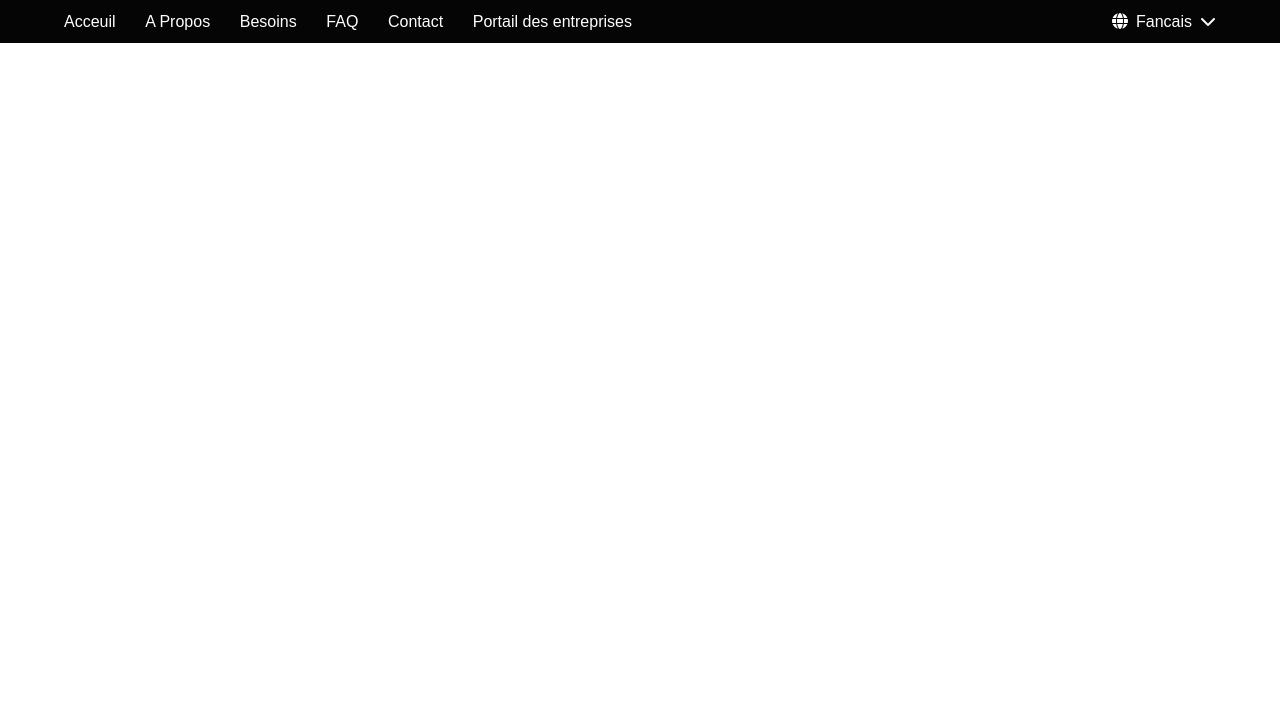
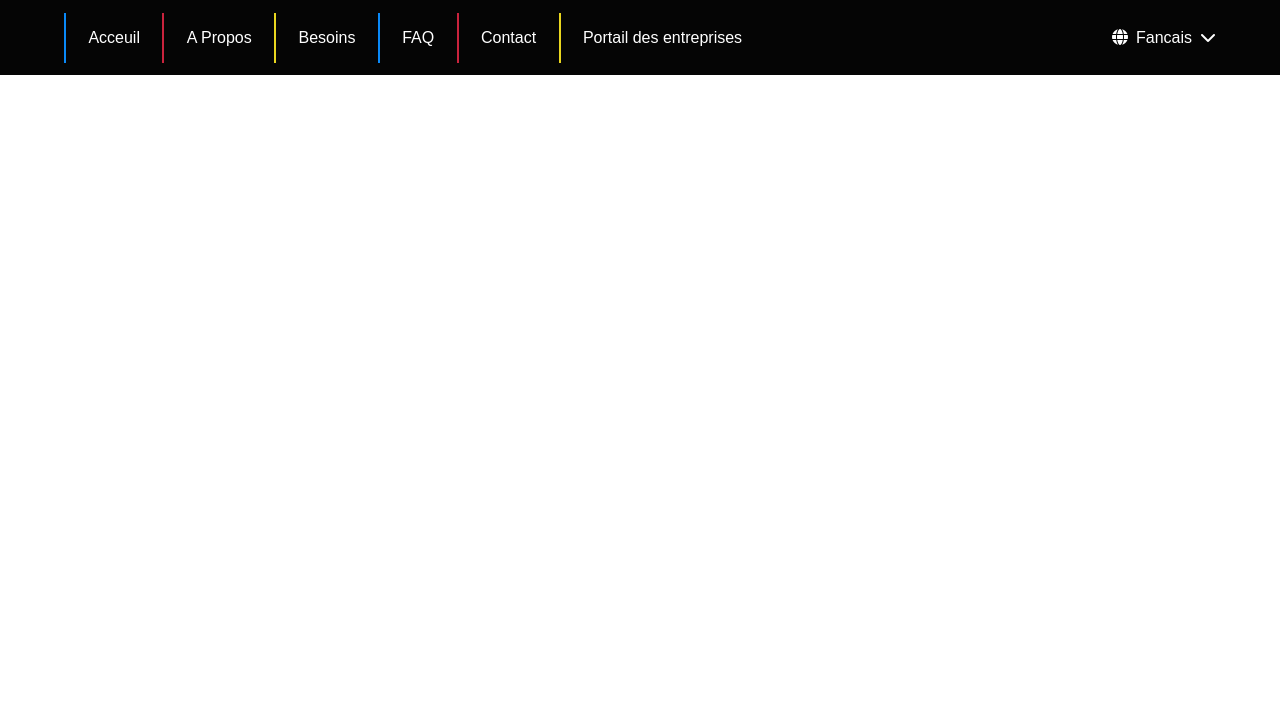
Before and after one commit to isaacmayela/projet_liso, a plain HTML site: page index.html in a window 1280 px wide. Shown: the part 94-800 px from the top of the page. Drawn offline with Linux system fonts and the light colour scheme.

Commit message:
feat: j'agence mon menu

```diff
--- a/index.html
+++ b/index.html
@@ -26,7 +26,7 @@
                 <li class="besoin">Besoins</li>
                 <li class="faq">FAQ</li>
                 <li class="Contact">Contact</li>
-                <li>Portail des entreprises</li>
+                <li class="portail">Portail des entreprises</li>
             </ul>
             <div class="language">
                 <i class="fa-solid fa-globe"></i>
--- a/style.css
+++ b/style.css
@@ -52,10 +52,12 @@ nav > div{
 
 nav div > ul{
     display: flex;
-    justify-content: space-between;
     width: 100%;
-    padding-right: 30em;
     color: #fff;
+}
+
+nav div > ul li{
+    padding: 1em 1.4em;
 }
 
 .language{
@@ -67,3 +69,24 @@ nav div > ul{
 i{
     color: #fff;
 }
+
+.acceuil{
+    border-left: 2px solid #0a89f8;
+    border-right: 2px solid #ca233d;
+}
+
+.apropos{
+    border-right: 2px solid #e9d61f;
+}
+
+.besoin{
+    border-right: 2px solid #0a89f8;
+}
+
+.faq{
+    border-right: 2px solid #ca233d;
+}
+
+.Contact{
+    border-right: 2px solid #e9d61f;
+}
```
